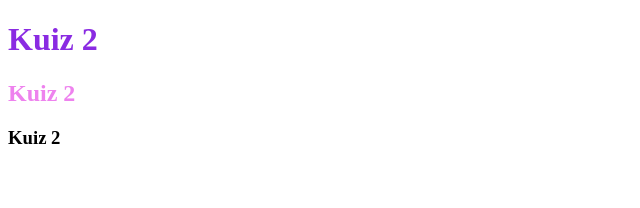
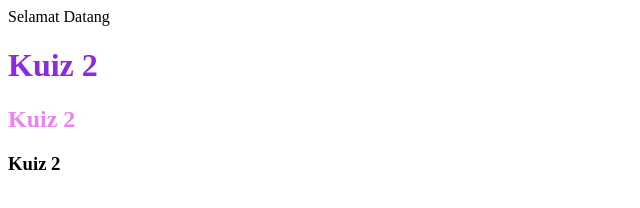
Before and after one commit to aliaatrhaziz/kuiz-2, a plain HTML site: page index.html in a window 1280 px wide. Shown: the whole page, without its empty margins (0-640 px from the left). Drawn offline with Linux system fonts and the light colour scheme.

Commit message:
Edit file index.html

```diff
--- a/index.html
+++ b/index.html
@@ -8,6 +8,7 @@
     <link rel="stylesheet" href="style.css">
 </head>
 <body>
+    <header>Selamat Datang</header>
     <h1>Kuiz 2</h1>
     <h2>Kuiz 2</h2>
     <h3>Kuiz 2</h3>
```
